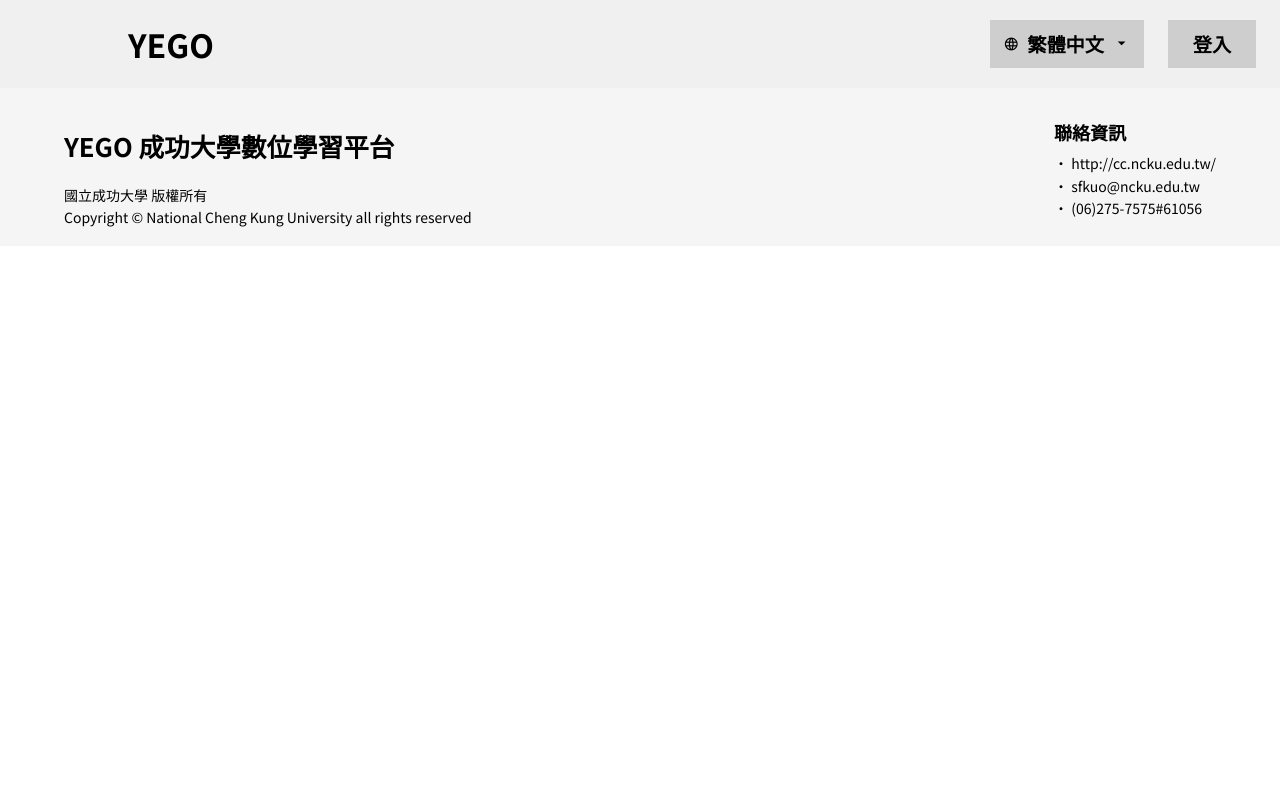
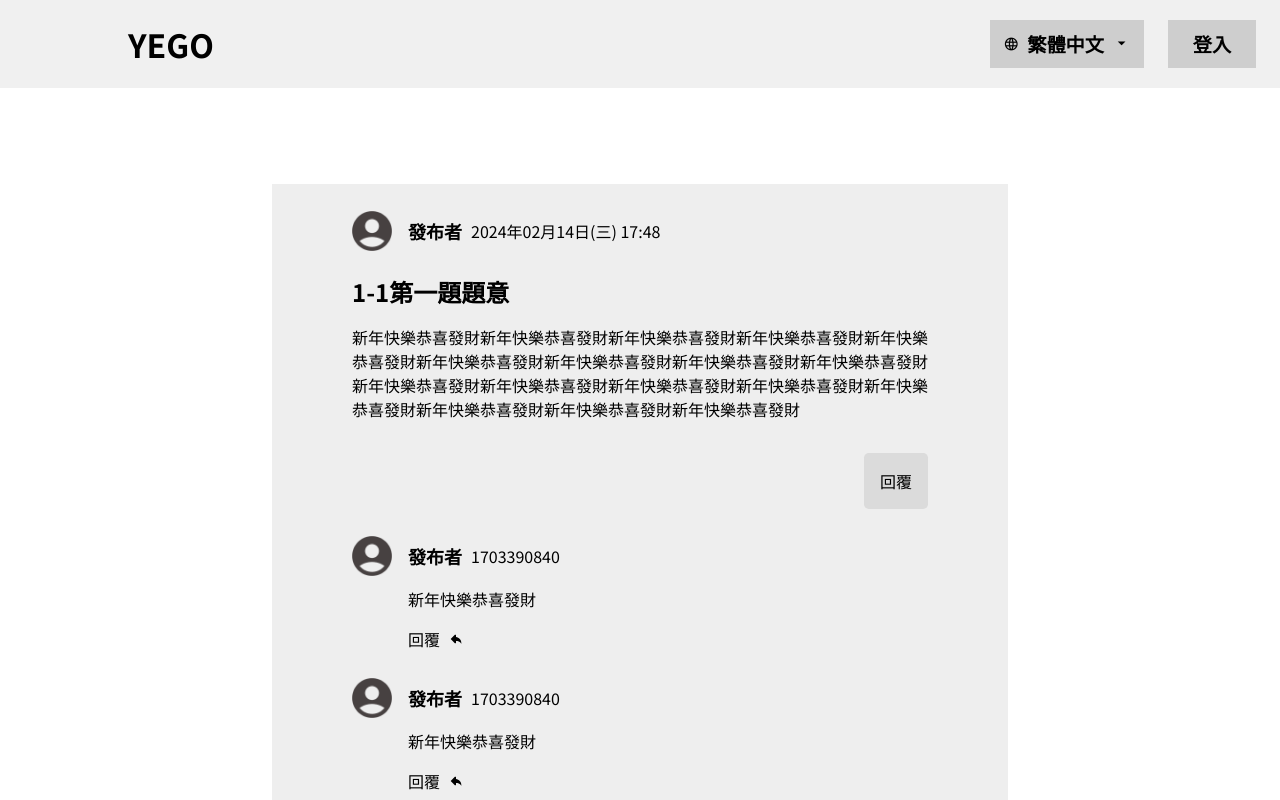
Before and after one commit to salmoniscute/Yego, a React (Create React App) app in the folder frontend/: page /salmontest in a window 1280 px wide. Before the commit this address led to /. Shown: the top 800 px of the page. Built offline with nearby package versions, Linux system fonts and the light colour scheme.

Commit message:
Add discussion api / schema / discussion topic reply page

```diff
--- a/frontend/src/App.tsx
+++ b/frontend/src/App.tsx
@@ -31,7 +31,8 @@
 import MainPage from "./views/MainPage";
 import LoginPage from "views/LoginPage";
 import WebAnnouncementPage from "views/WebAnnouncementPage";
-
+import DiscussionReplyPage from "views/DiscussionReplyPage";
+import CourseForum from "components/CourseForum";
 
 import getTextOrigin from "utils/getText";
 
@@ -103,6 +104,8 @@
                         <Route path="/login" element={userData === null ? <LoginPage /> : <Navigate to="/" />} />
                         <Route path="/logout" element={<Logout />} />
                         <Route path="/webAnnouncement" element={<WebAnnouncementPage />} />
+                        <Route path="/salmontest" element={<DiscussionReplyPage />} />
+                        <Route path="/salmontest1" element={<CourseForum courseID=""/>} />
                         <Route path="*" element={<Navigate to="/" />} />
                     </Routes>
                     <Footer />
--- /dev/null
+++ b/frontend/src/api/discussion.ts
@@ -0,0 +1,50 @@
+import {
+    DiscussionTopicInfo,
+    DiscussionTopicContent,
+    DiscussionTopicReply
+ } from "schemas/discussion";
+
+export async function getDiscussionTopicList() : Promise<Array<DiscussionTopicInfo>>{
+    const result = [
+        {
+            discussion_topic_id: "",
+            discussion_id: "",
+            release_time: 1703390840,
+            title:"1-1第一題題意",
+        },
+        {
+            discussion_topic_id: "",
+            discussion_id: "",
+            release_time: 1703390840,
+            title:"救我啊啊啊啊啊啊啊啊啊啊啊啊啊啊啊啊啊啊",
+        },
+
+    ]
+    return result;
+}
+
+export async function getDiscussionTopicContent(data: DiscussionTopicInfo): Promise<DiscussionTopicContent | null> {
+    return Object.assign(data, {
+        publisher_id: "F74106050",
+        content:"新年快樂恭喜發財新年快樂恭喜發財新年快樂恭喜發財新年快樂恭喜發財新年快樂恭喜發財新年快樂恭喜發財新年快樂恭喜發財新年快樂恭喜發財新年快樂恭喜發財新年快樂恭喜發財新年快樂恭喜發財新年快樂恭喜發財新年快樂恭喜發財新年快樂恭喜發財新年快樂恭喜發財新年快樂恭喜發財新年快樂恭喜發財",
+    });
+};
+
+export async function getDiscussionTopicReplyList() : Promise<Array<DiscussionTopicReply>>{
+    const result = [
+        {
+            discussion_topic_reply_id:"",
+            publisher_id:"F74106050",
+            release_time: 1703390840,
+            content:"新年快樂恭喜發財",
+        },
+        {
+            discussion_topic_reply_id:"",
+            publisher_id:"F74106050",
+            release_time: 1703390840,
+            content:"新年快樂恭喜發財",
+        },
+
+    ]
+    return result;
+}
--- a/frontend/src/components/Footer/index.scss
+++ b/frontend/src/components/Footer/index.scss
@@ -15,7 +15,7 @@
 
     .leftFooter {
         margin: 20px 0px;
-        h6 {
+        h2 {
             margin-top: 0px;
             margin-bottom: 15px;
         }
--- /dev/null
+++ b/frontend/src/schemas/discussion.ts
@@ -0,0 +1,19 @@
+export interface DiscussionTopicInfo {
+    discussion_topic_id: string,
+    discussion_id: string,
+    release_time: number,
+    title:string,
+};
+
+export interface DiscussionTopicContent extends DiscussionTopicInfo {
+    publisher_id: string,
+    content:string,
+    files?: Array<string>,
+};
+
+export interface DiscussionTopicReply{
+    discussion_topic_reply_id:string,
+    publisher_id:string,
+    release_time: number,
+    content:string,
+}
--- /dev/null
+++ b/frontend/src/views/DiscussionReplyPage/index.scss
@@ -0,0 +1,57 @@
+#discussionReplyPage{
+    position: relative;
+    margin: 6em 17em;
+
+    .mainDiscussionTopic{
+        background-color: #EEEEEE;
+        padding: 1em 5em;
+        .discussionTopicTop{
+            display: flex;
+            flex-direction: row;
+            align-items: center;
+            img{
+                width: 2.5em;
+                height: 2.5em;
+                margin-right: 1em;
+            }
+            h3{
+                margin-right:0.5em;
+                font-size: large;
+            }
+        }
+        > h3{
+            font-size: x-large;
+            margin: 0.5em 0em;
+        }
+
+        .discussionTopicBottom{
+            display: flex;
+            justify-content: end;
+            p{
+                cursor: pointer;
+                background-color: #DBDBDB;
+                padding: 1em 1em;
+                border-radius: 0.3em;
+            }
+        }
+
+        .discussionTopicReply{
+            > p {
+                padding-left:3.5em;
+                margin: 0em 0em;
+            }
+            .replyButton{
+                cursor: pointer;
+                display: flex;
+                align-items: center;
+                padding-left:3.5em;
+                > p{
+                    margin-right: 0.5em;
+                }
+            }
+        }
+    }
+
+
+
+}
--- /dev/null
+++ b/frontend/src/views/DiscussionReplyPage/index.tsx
@@ -0,0 +1,72 @@
+import {
+    useEffect,
+    useState
+} from "react";
+import { Link } from "react-router-dom";
+
+import "./index.scss";
+import { FaPen } from "react-icons/fa";
+import { TiArrowBack } from "react-icons/ti";
+
+import { DiscussionTopicContent,DiscussionTopicReply } from "schemas/discussion";
+
+import { getDiscussionTopicContent , getDiscussionTopicReplyList } from "api/discussion";
+
+
+const UserIcon = `${process.env.PUBLIC_URL}/assets/testUser.png`;
+
+type propsType = Readonly<{
+
+}>;
+
+export default function DiscussionReplyPage(props: propsType): React.ReactElement {
+    const {
+
+
+    } = props;
+
+    const [discussionTopicReplyList,setDiscussionTopicReply] = useState<Array<DiscussionTopicReply>>([]);
+    const [discussionTopicContent , setDiscussionTopicContent] = useState<DiscussionTopicContent>();
+
+    useEffect(()=>{
+        getDiscussionTopicReplyList().then(data=>{
+            setDiscussionTopicReply(data);
+        });
+
+    },[])
+
+    return (
+        <div id="discussionReplyPage">
+            <div className="mainDiscussionTopic">
+                <div className="discussionTopicTop">
+                    <img src={UserIcon}/>
+                    <h3>發布者</h3>
+                    <p>2024年02月14日(三) 17:48</p>
+                </div>
+                <h3>1-1第一題題意</h3>
+                <p>新年快樂恭喜發財新年快樂恭喜發財新年快樂恭喜發財新年快樂恭喜發財新年快樂恭喜發財新年快樂恭喜發財新年快樂恭喜發財新年快樂恭喜發財新年快樂恭喜發財新年快樂恭喜發財新年快樂恭喜發財新年快樂恭喜發財新年快樂恭喜發財新年快樂恭喜發財新年快樂恭喜發財新年快樂恭喜發財新年快樂恭喜發財</p>
+                <div className="discussionTopicBottom">
+                    <p>回覆</p>
+                </div>
+
+                {
+                    discussionTopicReplyList.map(data=>
+                        <div className="discussionTopicReply">
+                            <div className="discussionTopicTop">
+                                <img src={UserIcon}/>
+                                <h3>發布者</h3>
+                                <p>{data.release_time}</p>
+                            </div>
+                            <p>{data.content}</p>
+                            <div className="replyButton">
+                                <p>回覆</p>
+                                <TiArrowBack/>
+                            </div>
+                        </div>
+                    )
+                }
+            </div>
+
+        </div>
+    );
+}
```
Also changed, not shown: frontend/src/schemas/courseBulletin.ts (line endings or trailing spaces).
